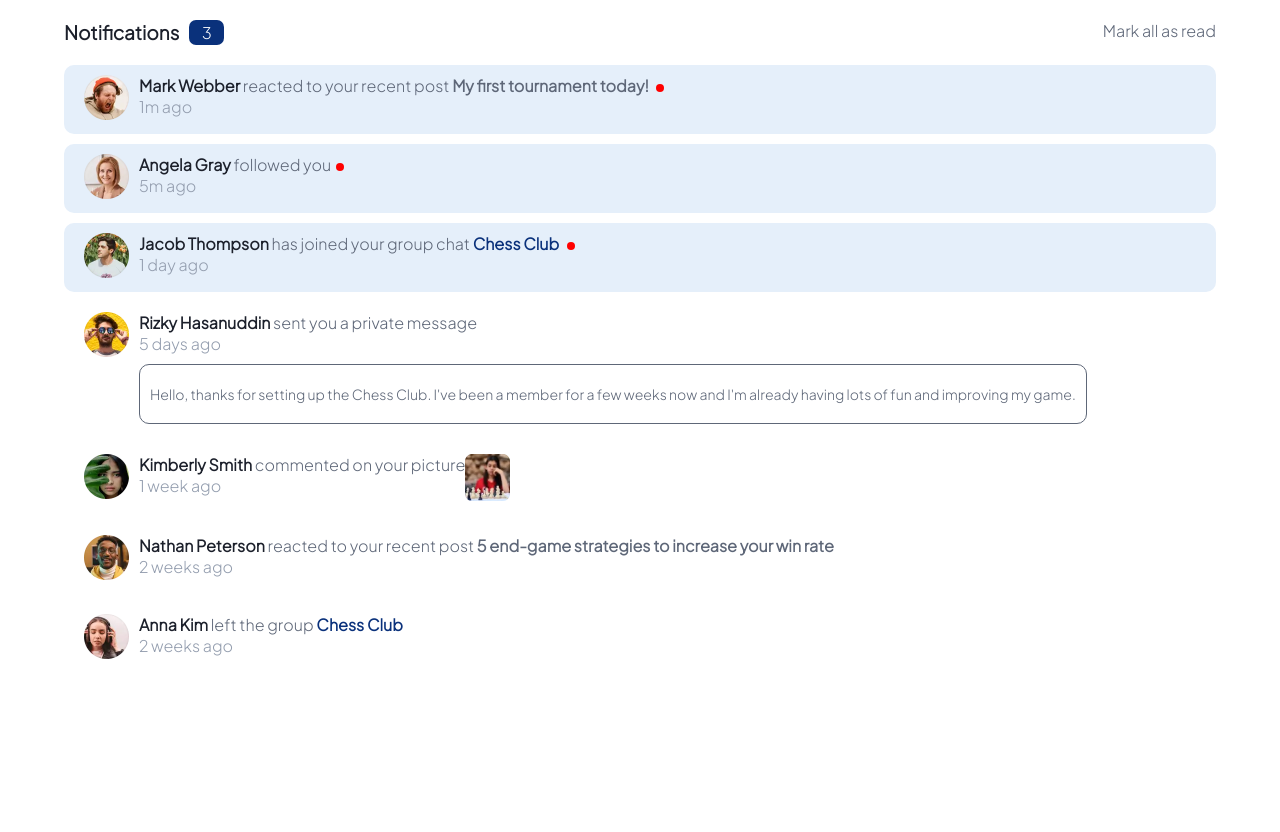
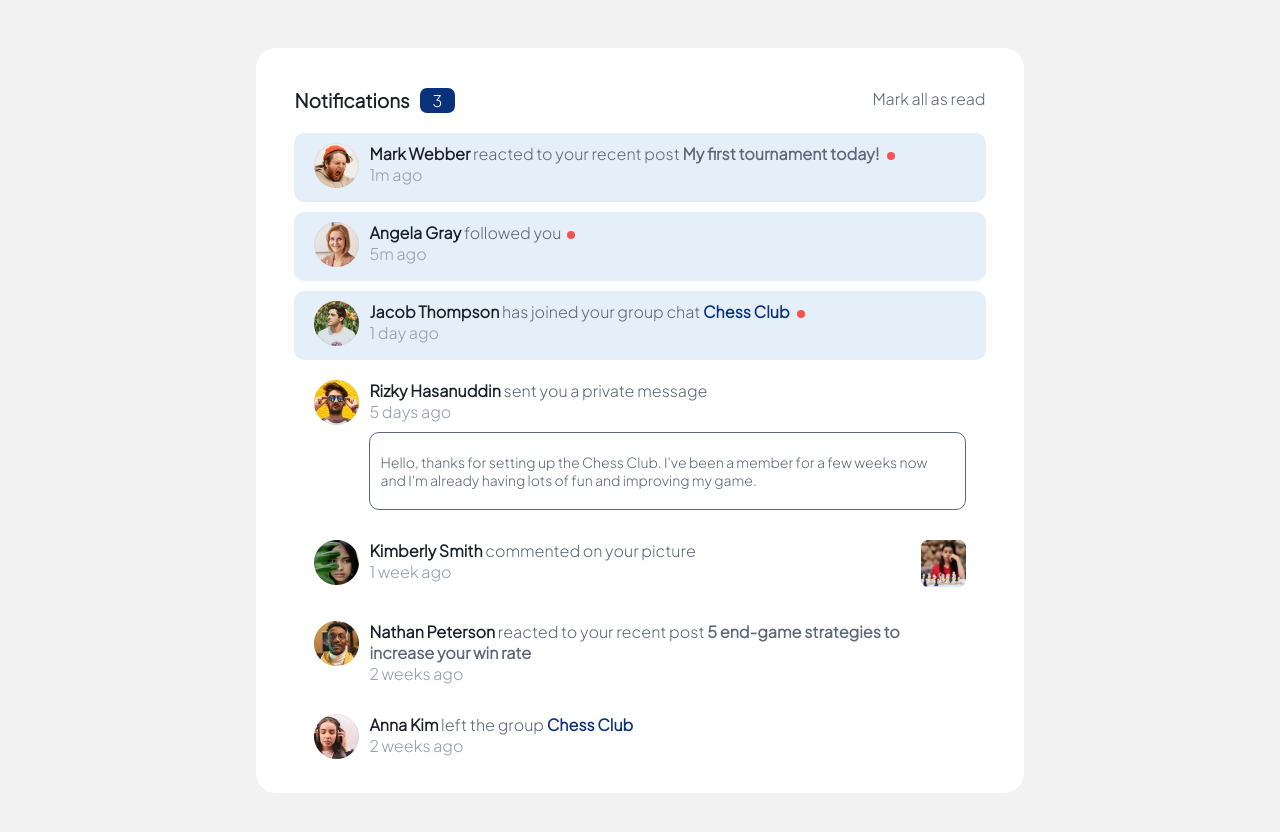
Before and after one commit to JerryJeager/Notification-page, a plain HTML site: page index.html in a window 1280 px wide. Before the commit the page ends 800 px from the top, so only its background shows below. Drawn offline with Linux system fonts and the light colour scheme.

Commit message:
completed larger screen version of notification page

```diff
--- a/styles.css
+++ b/styles.css
@@ -96,10 +96,10 @@ header h1{
     font-weight: 900;
 }
 .red-dot{
+    background-color: var(--red);
     border-radius: 50%;
     width: 8px;
     height: 8px;
-    background-color: red;
     display: inline-block;
     margin-left: 5px;
 }
@@ -135,8 +135,20 @@ header h1{
 .contact-message-photo{
     display: flex;
     justify-content: space-between;
+    width: 100%;
 }
 .photo-message img{
     width: 45px;
     height: 47px;
 }
+@media screen and (min-width: 720px){
+    body{
+        background-color: hsl(0, 0%, 95%);
+    }
+    main{
+        width: 60%;
+        margin: 3rem auto;
+        border-radius: 20px;
+        padding-top: 20px;
+    }
+}
```
